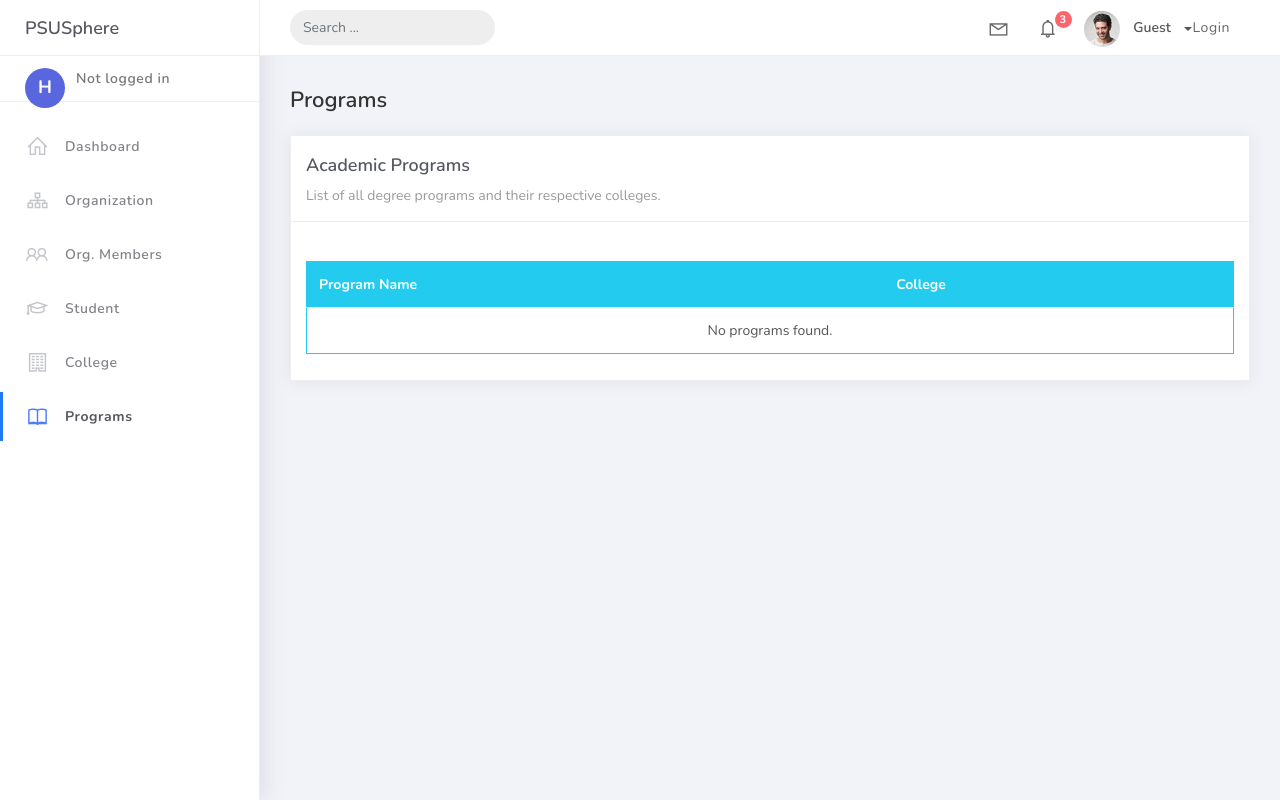
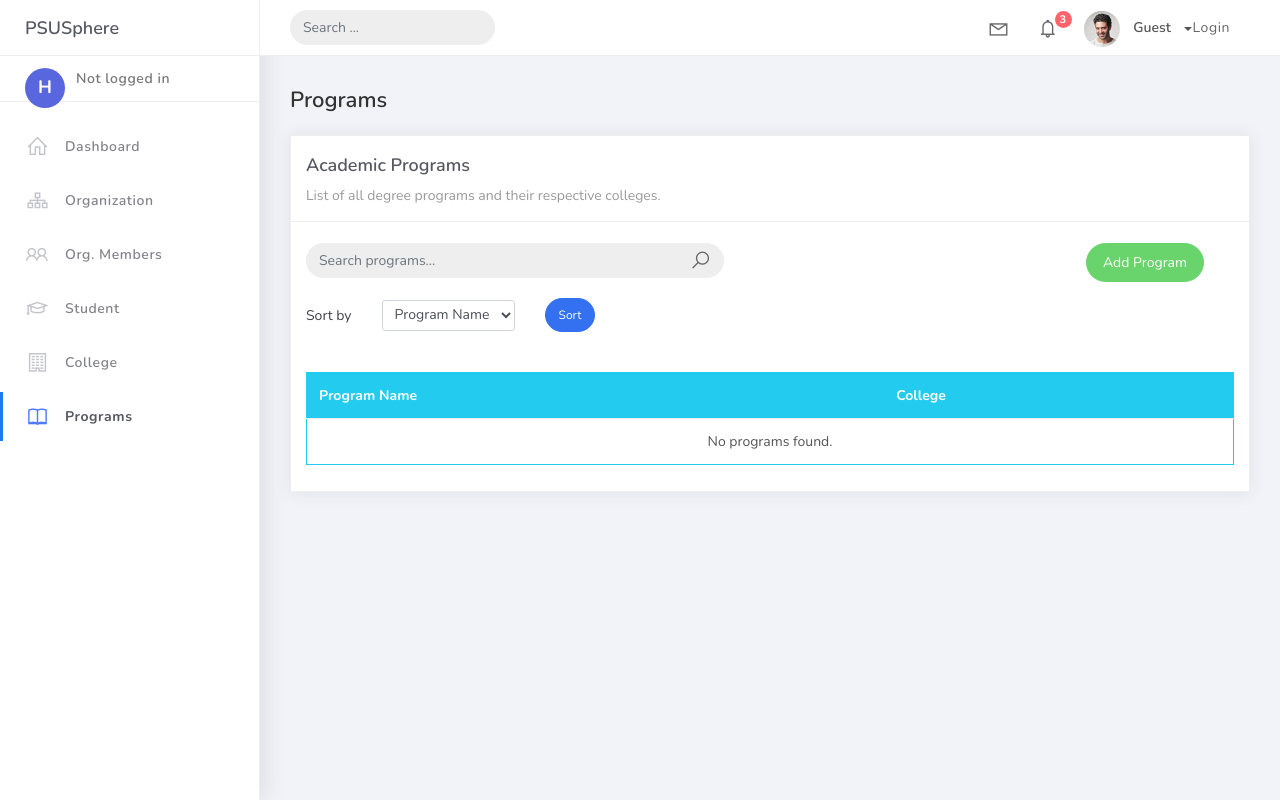
Before and after one commit to n3ck-hurt/PsuSphere_reimagine, a Django app: page /programs/ in a window 1280 px wide. Run offline with Django 5.2, Linux system fonts and the light colour scheme; data that the repository does not hold is empty; some libraries are stand-ins or nearby versions.

Commit message:
query added

```diff
--- a/projectsite/studentorg/views.py
+++ b/projectsite/studentorg/views.py
@@ -4,6 +4,7 @@ from django.views.generic.edit import CreateView, UpdateView, DeleteView
 from studentorg.models import Organization, Student, Program, College, OrgMember
 from django.utils import timezone
 from django.urls import reverse_lazy
+from django.db.models import Q
 
 class HomePageView(ListView):
     model = Organization
@@ -12,13 +13,21 @@ class HomePageView(ListView):
 
     def get_context_data(self, **kwargs):
         context = super().get_context_data(**kwargs)
-        current_year = timezone.now().year
+        today = timezone.now().date()
+
         context['organizations_count'] = Organization.objects.count()
         context['students_count'] = Student.objects.count()
         context['programs_count'] = Program.objects.count()
         context['colleges_count'] = College.objects.count()
         context['org_members_count'] = OrgMember.objects.count()
-        context['joined_this_year'] = OrgMember.objects.filter(date_joined__year=current_year).count()
+
+        # Count distinct students who joined this year
+        context['students_joined_this_year'] = (
+            OrgMember.objects.filter(date_joined__year=today.year)
+            .values("student")
+            .distinct()
+            .count()
+        )
         return context
 
 class OrganizationList(ListView):
@@ -26,6 +35,17 @@ class OrganizationList(ListView):
     context_object_name = 'organization'
     template_name = 'org_list.html'
     paginate_by = 5
+
+    def get_queryset(self):
+        qs = super().get_queryset()
+        query = self.request.GET.get('q')
+        if query:
+            qs = qs.filter(
+                Q(name__icontains=query) |
+                Q(description__icontains=query) |
+                Q(college__college_name__icontains=query)
+            )
+        return qs
 
 from studentorg.forms import OrganizationForm
 
@@ -52,11 +72,41 @@ class OrgMemberListView(ListView):
     template_name = 'orgmember_list.html'
     paginate_by = 10
 
+    def get_queryset(self):
+        qs = super().get_queryset()
+        query = self.request.GET.get('q')
+        if query:
+            qs = qs.filter(
+                Q(student__lastname__icontains=query) |
+                Q(student__firstname__icontains=query) |
+                Q(organization__name__icontains=query)
+            )
+        return qs
+
+    def get_ordering(self):
+        allowed = ["student__lastname", "date_joined", "organization__name"]
+        sort_by = self.request.GET.get("sort_by")
+        if sort_by in allowed:
+            return sort_by
+        return "student__lastname"
+
 class StudentListView(ListView):
     model = Student
     context_object_name = 'students'
     template_name = 'student_list.html'
     paginate_by = 10
+
+    def get_queryset(self):
+        qs = super().get_queryset()
+        query = self.request.GET.get('q')
+        if query:
+            qs = qs.filter(
+                Q(student_id__icontains=query) |
+                Q(lastname__icontains=query) |
+                Q(firstname__icontains=query) |
+                Q(program__prog_name__icontains=query)
+            )
+        return qs
 
 class CollegeListView(ListView):
     model = College
@@ -64,8 +114,32 @@ class CollegeListView(ListView):
     template_name = 'college_list.html'
     paginate_by = 5
 
+    def get_queryset(self):
+        qs = super().get_queryset()
+        query = self.request.GET.get('q')
+        if query:
+            qs = qs.filter(Q(college_name__icontains=query))
+        return qs
+
 class ProgramListView(ListView):
     model = Program
     context_object_name = 'programs'
     template_name = 'program_list.html'
     paginate_by = 10
+
+    def get_queryset(self):
+        qs = super().get_queryset()
+        query = self.request.GET.get('q')
+        if query:
+            qs = qs.filter(
+                Q(prog_name__icontains=query) |
+                Q(college__college_name__icontains=query)
+            )
+        return qs
+
+    def get_ordering(self):
+        allowed = ["prog_name", "college__college_name"]
+        sort_by = self.request.GET.get("sort_by")
+        if sort_by in allowed:
+            return sort_by
+        return "prog_name"
--- a/projectsite/templates/program_list.html
+++ b/projectsite/templates/program_list.html
@@ -11,6 +11,38 @@
                     <div class="card-header">
                         <div class="card-title">Academic Programs</div>
                         <p class="card-category">List of all degree programs and their respective colleges.</p>
+                    </div>
+                    <br />
+                    <div class="col-md-12 row mb-3">
+                        <div class="col-md-6">
+                            <form class="navbar-left navbar-form nav-search mr-md-3" action="{% url 'program-list' %}">
+                                <div class="input-group">
+                                    <input type="text" placeholder="Search programs..." class="form-control" name="q" value="{{ request.GET.q }}" />
+                                    <div class="input-group-append">
+                                        <span class="input-group-text"><i class="la la-search search-icon"></i></span>
+                                    </div>
+                                </div>
+                            </form>
+                        </div>
+                        <div class="col-md-6 text-right">
+                            <a href="#" class="btn btn-success btn-rounded">Add Program</a>
+                        </div>
+                    </div>
+                    <div class="col-md-12">
+                        <form method="get" class="row g-2 align-items-center">
+                            <div class="col-auto">
+                                <label for="smallSelect" class="col-form-label">Sort by</label>
+                            </div>
+                            <div class="col-auto">
+                                <select class="form-control form-control-sm" id="smallSelect" name="sort_by">
+                                    <option value="prog_name" {% if request.GET.sort_by == "prog_name" %}selected{% endif %}>Program Name</option>
+                                    <option value="college__college_name" {% if request.GET.sort_by == "college__college_name" %}selected{% endif %}>College</option>
+                                </select>
+                            </div>
+                            <div class="col-auto">
+                                <button type="submit" class="btn btn-primary btn-sm btn-rounded">Sort</button>
+                            </div>
+                        </form>
                     </div>
                     <div class="card-body">
                         <table class="table table-head-bg-info mt-4">
```
Also changed, not shown: projectsite/templates/college_list.html (+13 -0 lines), projectsite/templates/home.html (+10 -10 lines), projectsite/templates/org_list.html (+5 -5 lines), projectsite/templates/orgmember_list.html (+30 -0 lines), projectsite/templates/student_list.html (+13 -0 lines).
